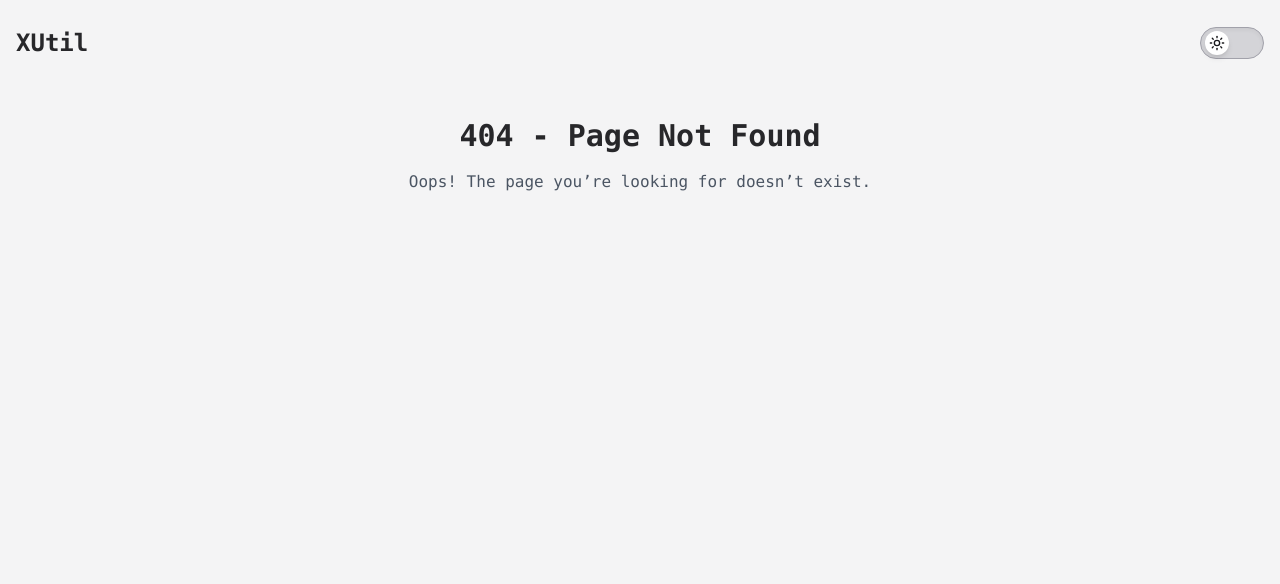
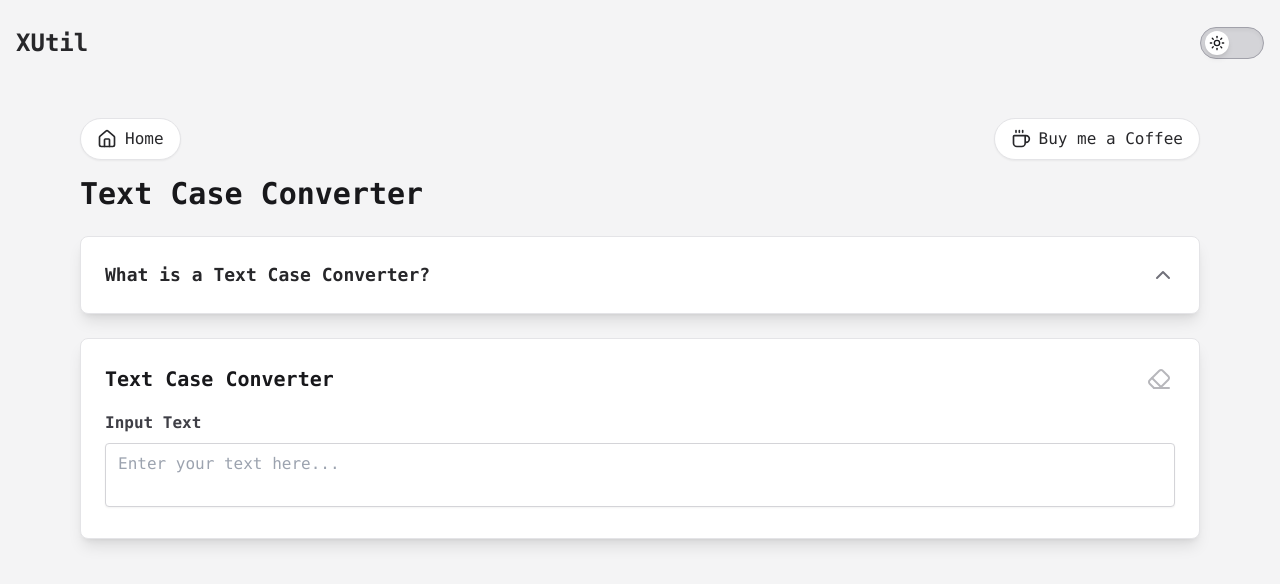
Before and after one commit to RohitPModani/xutil, a React (Vite) app: page /text_case in a window 1280 px wide. Before the commit this address had no page. Shown: the top 584 px of the page. Built offline with nearby package versions, Linux system fonts and the light colour scheme.

Commit message:
Text case converter implemented

```diff
--- a/src/data/seoDescriptions.ts
+++ b/src/data/seoDescriptions.ts
@@ -281,6 +281,13 @@ debugging URLs, or just tired of copy-pasting into Google, this tool has your ba
   Instantly detect syntax errors, validate JSON structure, and pretty-print your data with just one click.
   Perfect for developers, data wranglers, and anyone who’s ever wondered why their JSON suddenly decided to break the whole app.`
   },
+  textCase: {
+    title: "Text Case Converter",
+    body: `A Text Case Converter is like a wardrobe stylist for your words — effortlessly switching between uppercase, lowercase, title case, and more without breaking a sweat.
+  Whether you're formatting code, cleaning up text, or just trying to figure out how to make “hello world” look fancy, this tool has your back.
+  Instantly convert text to camelCase, snake_case, path-case, and other styles with zero fuss.
+  Perfect for developers, writers, and anyone who’s ever thought, “Why is my text so inconsistent?” Spoiler: it won’t be anymore.`
+  },
 
 };
 
--- a/src/data/tools.ts
+++ b/src/data/tools.ts
@@ -162,4 +162,8 @@ export const toolsMeta: Record<string, { name: string, path: string }> = {
       name: 'JSON Validator & Formatter',
       path: '/json_validator',
     },
+    '/text_case': {
+      name: 'Text Case Converter',
+      path: '/text_case',
+    },
   };
--- a/src/pages/Home.tsx
+++ b/src/pages/Home.tsx
@@ -66,9 +66,9 @@ const allUtilities = [
       { name: 'SLUG Generator', path: '/slug' },
       { name: 'Text Compare', path: '/text_compare'},
       { name: 'JSON Formatter & Validator', path: '/json_validator' },
+      { name: 'Text Case Converter', path: '/text_case' },
       'Regex Tester',
       'Markdown Previewer',
-      'Text Case Converter (camelCase, snake_case, etc.)',
       'String Reverser / Shuffler / Rotator',
       'Whitespace / Line Break Cleaner',
       'Duplicate Line Remover',
--- /dev/null
+++ b/src/pages/Text-Utilities/TextCaseConverter.tsx
@@ -0,0 +1,154 @@
+import { useEffect, useState } from 'react';
+import BackToHome from '../../components/BackToHome';
+import SectionCard from '../../components/SectionCard';
+import ClearButton from '../../components/ClearButton';
+import CopyButton from '../../components/CopyButton';
+import SEODescription from '../../components/SEODescription';
+import { PageSEO } from '../../components/PageSEO';
+import BuyMeCoffee from '../../components/BuyMeCoffee';
+import seoDescriptions from '../../data/seoDescriptions';
+import { updateToolUsage } from '../../utils/toolUsage';
+import AutoTextarea from '../../hooks/useAutoSizeTextArea';
+
+function TextCaseConverter() {
+  const seo = seoDescriptions.textCase || { title: 'Text Case Converter', body: 'Convert text to various cases such as camel case, snake case, uppercase, lowercase, and more.' };
+  const [text, setText] = useState('');
+  type ResultType = {
+    lowercase: string;
+    uppercase: string;
+    camelCase: string;
+    dotCase: string;
+    capitalCase: string;
+    constantCase: string;
+    headerCase: string;
+    paramCase: string;
+    pathCase: string;
+    pascalCase: string;
+    sentenceCase: string;
+    snakeCase: string;
+    mockingCase: string;
+  };
+
+  const [result, setResult] = useState<ResultType | null>(null);
+
+  const toCamelCase = (str: string) => str.replace(/(?:^|\s)([a-z])/g, (_m: any, p1: string) => p1.toUpperCase()).replace(/\s+/g, '');
+  const toDotCase = (str: string) => str.replace(/\s+/g, '.').toLowerCase();
+  const toCapitalCase = (str: string) => str.replace(/\b\w/g, (match: string) => match.toUpperCase());
+  const toConstantCase = (str: string) => str.replace(/\s+/g, '_').toUpperCase();
+  const toHeaderCase = (str: string) => str.replace(/\b\w/g, (match: string) => match.toUpperCase()).replace(/\s+/g, '-');
+  const toParamCase = (str: string) => str.replace(/\s+/g, '-').toLowerCase();
+  const toPathCase = (str: string) => str.replace(/\s+/g, '/').toLowerCase();
+  const toPascalCase = (str: string) => str.replace(/(?:^|\s)([a-z])/g, (_m: any, p1: string) => p1.toUpperCase()).replace(/\s+/g, '');
+  const toSentenceCase = (str: string) => str.charAt(0).toUpperCase() + str.slice(1).toLowerCase();
+  const toSnakeCase = (str: string) => str.replace(/\s+/g, '_').toLowerCase();
+  const toMockingCase = (str: string) => str.split('').map((char: string, idx: number) => (idx % 2 === 0 ? char.toLowerCase() : char.toUpperCase())).join('');
+
+  useEffect(() => {
+    updateToolUsage('text_case');
+  }, []);
+
+  useEffect(() => {
+    if (text) {
+      setResult({
+        lowercase: text.toLowerCase(),
+        uppercase: text.toUpperCase(),
+        camelCase: toCamelCase(text),
+        dotCase: toDotCase(text),
+        capitalCase: toCapitalCase(text),
+        constantCase: toConstantCase(text),
+        headerCase: toHeaderCase(text),
+        paramCase: toParamCase(text),
+        pathCase: toPathCase(text),
+        pascalCase: toPascalCase(text),
+        sentenceCase: toSentenceCase(text),
+        snakeCase: toSnakeCase(text),
+        mockingCase: toMockingCase(text),
+      });
+    } else {
+      setResult(null);
+    }
+  }, [text]);
+
+  const handleClear = () => {
+    setText('');
+    setResult(null);
+  };
+
+  const getResultsText = (result: ResultType | null) => {
+    if (!result) return '';
+    return Object.entries(result)
+      .map(([key, val]) => {
+        const displayLabel = key
+          .replace(/([A-Z])/g, ' $1')
+          .replace(/^./, (str) => str.toUpperCase())
+          .trim();
+        return `${displayLabel}: ${val}`;
+      })
+      .join('\n\n');
+  };
+
+  return (
+    <>
+      <PageSEO title={seo.title} description={seo.body} />
+      <div className="max-w-6xl mx-auto px-4 py-4 sm:py-8 section">
+        <div className="flex justify-between items-center mb-4">
+          <BackToHome />
+          <BuyMeCoffee variant="inline" />
+        </div>
+        <h2 className="text-3xl font-bold mb-6 text-zinc-900 dark:text-white">{seo.title}</h2>
+        <SEODescription title={`a ${seo.title}`}>{seo.body}</SEODescription>
+
+        <SectionCard>
+          <div className="flex justify-between items-center mb-4">
+            <h3 className="text-xl font-semibold text-zinc-900 dark:text-white">Text Case Converter</h3>
+            <div className="flex items-center gap-2">
+              {result && (
+                <CopyButton
+                  text={getResultsText(result)}
+                  copyType='CopyAll'
+                />
+                )}
+                <ClearButton onClick={handleClear} disabled={!text && !result} />
+              </div>
+          </div>
+
+          <div className="flex flex-col gap-6">
+            <div className="flex-1">
+              <label className="form-label sm:text-base font-semibold">Input Text</label>
+              <AutoTextarea
+                className="input-field w-full"
+                placeholder="Enter your text here..."
+                value={text}
+                onChange={(e) => setText(e.target.value)}
+              />
+            </div>
+
+              {result && (
+                <>
+                    {Object.entries(result).map(([key, val]) => {
+                      const displayLabel = key
+                        .replace(/([A-Z])/g, ' $1')
+                        .replace(/^./, (str) => str.toUpperCase())
+                        .trim();
+                      return (
+                        <div className="result-box mt-0">
+                            <div className="flex justify-between items-center">
+                                <label className="form-label sm:text-base font-semibold">{displayLabel}</label>
+                                {val && <CopyButton text={val} />}
+                            </div>
+                            <div className='inner-result'>
+                                <span className='mono-output text-zinc-900 dark:text-white'>{val}</span>
+                            </div>
+                        </div>
+                      );
+                    })}
+                  </>
+              )}
+          </div>
+        </SectionCard>
+      </div>
+    </>
+  );
+}
+
+export default TextCaseConverter;
--- a/src/router/routesConfig.tsx
+++ b/src/router/routesConfig.tsx
@@ -43,6 +43,7 @@ const LoremIpsumGenerator = lazy(() => import('../pages/Text-Utilities/LoremIpsu
 const SlugGenerator = lazy(() => import('../pages/Text-Utilities/SlugGenerator'));
 const TextCompare = lazy(() => import('../pages/Text-Utilities/TextCompare'));
 const JSONValidator = lazy(() => import('../pages/Text-Utilities/JSONValidator'));
+const TextCaseConverter = lazy(() => import('../pages/Text-Utilities/TextCaseConverter'));
 
 export const appRoutes = [
   {
@@ -89,6 +90,7 @@ export const appRoutes = [
       { path: 'slug', element: <SlugGenerator />, errorElement: <ErrorBoundary />},
       { path: 'text_compare', element: <TextCompare />, errorElement: <ErrorBoundary />},
       { path: 'json_validator', element: <JSONValidator />, errorElement: <ErrorBoundary />},
+      { path: 'text_case', element: <TextCaseConverter />, errorElement: <ErrorBoundary />},
       { path: '*', element: <NotFound /> },
     ],
   }
```
